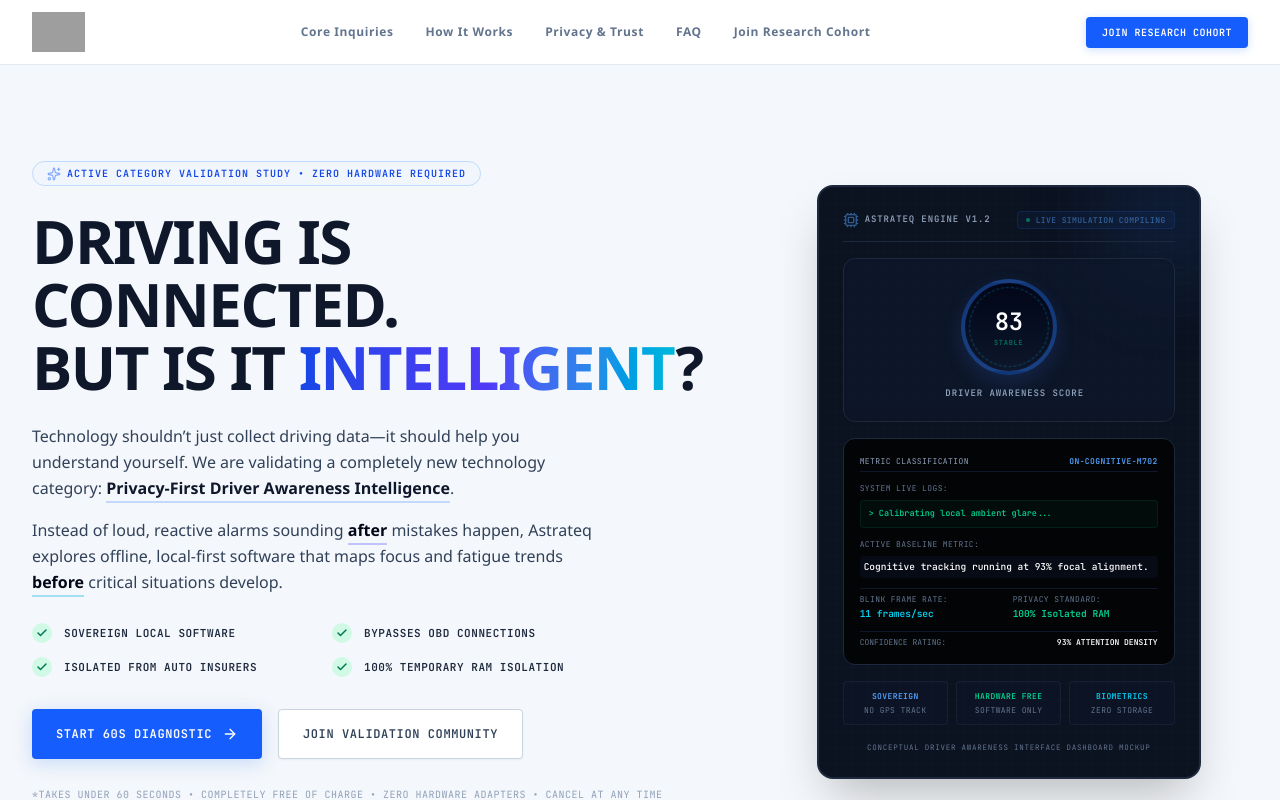
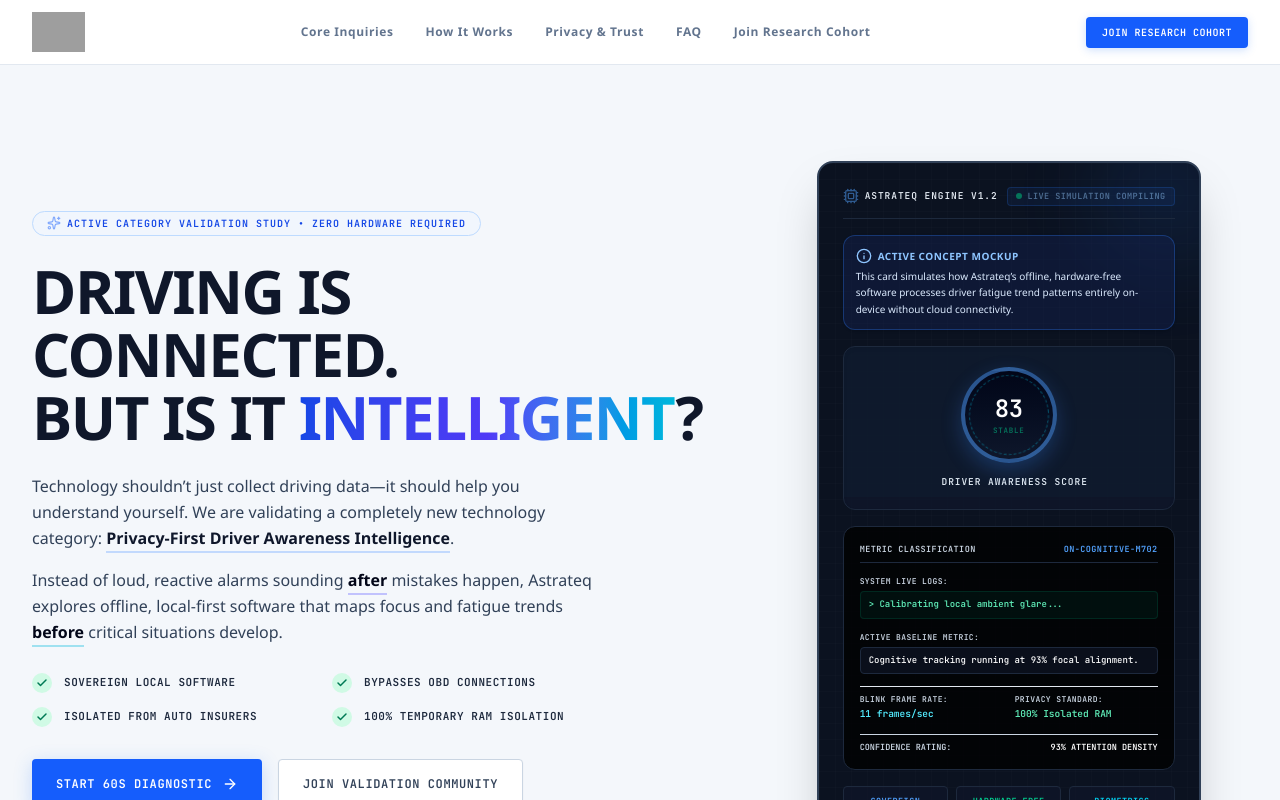
Before and after one commit to MaverickKing17/astrateq-awareness-lab, a React (Vite) app: page / in a window 1280 px wide. Shown: the top 800 px of the page. Built offline with nearby package versions, Linux system fonts and the light colour scheme; grey boxes are pictures that could not be loaded.

Commit message:
style: refine simulated dashboard card UI
Update border colors, hover states, and typography in the simulated dashboard mockup to improve visual contrast and clarity.

```diff
--- a/src/App.tsx
+++ b/src/App.tsx
@@ -305,7 +305,7 @@
 
                   {/* Right Column: Redesigned Simulated Result Dashboard Mockup (Improvement 2, 8, 9) */}
                   <div className="lg:col-span-5 flex justify-center">
-                    <div className="relative w-full max-w-sm rounded-2xl border-2 border-slate-800 bg-[#0B1220] p-6 shadow-2xl overflow-hidden text-white transition-all duration-300 hover:shadow-[0_30px_60px_rgba(59,130,246,0.25)] hover:border-blue-500">
+                    <div className="relative w-full max-w-sm rounded-2xl border-2 border-slate-700 bg-[#0B1220] p-6 shadow-2xl overflow-hidden text-white transition-all duration-300 hover:shadow-[0_30px_60px_rgba(59,130,246,0.3)] hover:border-blue-400">
 
                       {/* Grid lines pattern overlay */}
                       <div className="absolute inset-0 bg-[linear-gradient(to_right,#ffffff03_1px,transparent_1px),linear-gradient(to_bottom,#ffffff03_1px,transparent_1px)] bg-[size:16px_16px] pointer-events-none" />
@@ -314,99 +314,108 @@
                       <div className="relative z-10 space-y-4">
                         {/* Mock App Header */}
                         <div className="flex items-center justify-between border-b border-slate-800 pb-3">
-                          <div className="flex items-center gap-1.5 text-[9px] font-bold font-mono text-slate-400 uppercase tracking-widest">
+                          <div className="flex items-center gap-1.5 text-[9.5px] font-black font-mono text-slate-200 uppercase tracking-widest">
                             <Cpu className="h-4 w-4 text-blue-400 animate-pulse" />
                             <span>ASTRATEQ ENGINE v1.2</span>
                           </div>
-                          <span className="inline-flex items-center gap-1.5 rounded bg-blue-500/10 border border-blue-500/30 px-2 py-0.5 text-[8px] font-bold font-mono text-blue-400 uppercase tracking-wider animate-pulse">
-                            <span className="relative flex h-1 w-1">
+                          <span className="inline-flex items-center gap-1.5 rounded bg-blue-500/15 border border-blue-500/40 px-2 py-0.5 text-[8.5px] font-extrabold font-mono text-blue-300 uppercase tracking-wider animate-pulse">
+                            <span className="relative flex h-1.5 w-1.5">
                               <span className="animate-ping absolute inline-flex h-full w-full rounded-full bg-emerald-400 opacity-75"></span>
-                              <span className="relative inline-flex rounded-full h-1 w-1 bg-emerald-400"></span>
+                              <span className="relative inline-flex rounded-full h-1.5 w-1.5 bg-emerald-400"></span>
                             </span>
                             LIVE SIMULATION COMPILING
                           </span>
                         </div>
 
+                        {/* HIGH-CONTRAST CONCEPT EXPLANATION BANNER */}
+                        <div className="bg-blue-950/40 border border-blue-500/30 rounded-xl p-3 text-[10px] text-blue-100 leading-relaxed shadow-sm">
+                          <p className="font-extrabold uppercase tracking-wider text-blue-300 mb-1 flex items-center gap-1.5">
+                            <Info className="h-4 w-4 text-blue-300 shrink-0" />
+                            Active Concept Mockup
+                          </p>
+                          This card simulates how Astrateq’s offline, hardware-free software processes driver fatigue trend patterns entirely on-device without cloud connectivity.
+                        </div>
+
                         {/* Interactive Telemetry Mock Display */}
-                        <div className="flex flex-col items-center py-5 bg-slate-900/60 rounded-xl border border-slate-800 shadow-inner space-y-3 relative overflow-hidden group">
+                        <div className="flex flex-col items-center py-5 bg-slate-900/80 rounded-xl border border-slate-800 shadow-inner space-y-3 relative overflow-hidden group">
                           {/* Pulsing glow background */}
-                          <div className="absolute inset-0 bg-cyan-500/[0.02] pointer-events-none animate-pulse" />
+                          <div className="absolute inset-0 bg-cyan-500/[0.04] pointer-events-none animate-pulse" />
 
                           {/* Radial Progress Ring representing awareness score */}
-                          <div className="relative flex items-center justify-center h-24 w-24 rounded-full bg-gradient-to-b from-slate-950 to-slate-900 border-4 border-blue-500/40 shadow-[0_8px_20px_rgba(59,130,246,0.15)] transition-transform duration-500 group-hover:scale-105">
-                            <div className="absolute inset-1 rounded-full border border-dashed border-cyan-400/30 animate-[spin_30s_linear_infinite]" />
+                          <div className="relative flex items-center justify-center h-24 w-24 rounded-full bg-gradient-to-b from-slate-950 to-slate-900 border-4 border-blue-400/50 shadow-[0_8px_20px_rgba(59,130,246,0.25)] transition-transform duration-500 group-hover:scale-105">
+                            <div className="absolute inset-1 rounded-full border border-dashed border-cyan-400/40 animate-[spin_30s_linear_infinite]" />
                             <div className="flex flex-col items-center">
                               <span className="text-2xl font-black font-mono tracking-tight text-white transition-all duration-300">
                                 {dashboardScore}
                               </span>
-                              <span className="text-[7px] font-bold text-emerald-400 uppercase tracking-widest font-mono animate-pulse">
+                              <span className="text-[7.5px] font-black text-emerald-400 uppercase tracking-widest font-mono animate-pulse">
                                 STABLE
                               </span>
                             </div>
                           </div>
 
-                          <span className="text-[9px] font-black text-slate-400 uppercase tracking-widest font-mono flex items-center gap-1.5">
+                          <span className="text-[9.5px] font-black text-slate-200 uppercase tracking-widest font-mono flex items-center gap-1.5">
                             <span className="h-1.5 w-1.5 rounded-full bg-emerald-400 animate-ping" />
                             DRIVER AWARENESS SCORE
                           </span>
                         </div>
 
                         {/* Detailed Diagnostic Context Information */}
-                        <div className="bg-black/80 p-4 rounded-xl border border-slate-800 font-mono text-[9.5px] space-y-2.5 text-slate-300">
-                          <div className="flex justify-between border-b border-slate-900 pb-1 text-slate-400 uppercase text-[8px] tracking-wider">
+                        <div className="bg-black/80 p-4 rounded-xl border border-slate-800 font-mono text-[10px] space-y-3 text-slate-200">
+                          <div className="flex justify-between border-b border-slate-800 pb-1.5 text-slate-300 uppercase text-[8.5px] tracking-wider font-extrabold">
                             <span>METRIC CLASSIFICATION</span>
-                            <span className="text-blue-400 font-bold">ON-COGNITIVE-M702</span>
+                            <span className="text-blue-400 font-black">ON-COGNITIVE-M702</span>
                           </div>
 
-                          <div className="space-y-1.5">
-                            <p className="text-slate-500 uppercase text-[8px] tracking-wider">System Live Logs:</p>
-                            <p className="text-emerald-400 font-medium pl-2 bg-emerald-950/20 py-1.5 rounded border border-emerald-900/30 font-mono text-[8.5px] leading-relaxed transition-all duration-300 h-7 flex items-center">
+                          <div className="space-y-1">
+                            <p className="text-slate-300 uppercase text-[8px] tracking-wider font-black">System Live Logs:</p>
+                            <p className="text-emerald-300 font-bold pl-2 bg-emerald-950/30 py-1.5 rounded border border-emerald-900/40 font-mono text-[9px] leading-relaxed transition-all duration-300 h-7 flex items-center">
                               &gt; {mockLogs[activeLogIdx]}
                             </p>
                           </div>
 
-                          <div className="space-y-1.5">
-                            <p className="text-slate-500 uppercase text-[8px] tracking-wider">Active Baseline Metric:</p>
-                            <p className="text-white font-medium pl-1 bg-slate-900/40 py-1 rounded">
+                          <div className="space-y-1">
+                            <p className="text-slate-300 uppercase text-[8px] tracking-wider font-black">Active Baseline Metric:</p>
+                            <p className="text-white font-medium pl-2 bg-slate-900/60 py-1.5 rounded border border-slate-800 text-[9px]">
                               Cognitive tracking running at {attentionLevel}% focal alignment.
                             </p>
                           </div>
 
-                          <div className="grid grid-cols-2 gap-2 pt-1 border-t border-slate-900">
+                          <div className="grid grid-cols-2 gap-3 pt-1.5 border-t border-slate-850">
                             <div>
-                              <p className="text-slate-500 uppercase text-[8px] tracking-wider">Blink Frame Rate:</p>
-                              <p className="text-cyan-400 font-bold mt-0.5">{blinkRate} frames/sec</p>
+                              <p className="text-slate-300 uppercase text-[8px] tracking-wider font-black">Blink Frame Rate:</p>
+                              <p className="text-cyan-300 font-extrabold mt-0.5 text-[9.5px]">{blinkRate} frames/sec</p>
                             </div>
                             <div>
-                              <p className="text-slate-500 uppercase text-[8px] tracking-wider">Privacy Standard:</p>
-                              <p className="text-emerald-400 font-bold mt-0.5">100% Isolated RAM</p>
+                              <p className="text-slate-300 uppercase text-[8px] tracking-wider font-black">Privacy Standard:</p>
+                              <p className="text-emerald-300 font-extrabold mt-0.5 text-[9.5px]">100% Isolated RAM</p>
                             </div>
                           </div>
 
-                          <div className="flex justify-between pt-1 border-t border-slate-900 text-slate-500 text-[8px]">
+                          <div className="flex justify-between pt-1.5 border-t border-slate-850 text-slate-300 text-[8.5px] font-bold">
                             <span>CONFIDENCE RATING:</span>
-                            <span className="text-white font-bold">{attentionLevel}% ATTENTION DENSITY</span>
+                            <span className="text-white font-black">{attentionLevel}% ATTENTION DENSITY</span>
                           </div>
                         </div>
 
                         {/* Software Quick Spec Badges */}
-                        <div className="grid grid-cols-3 gap-2 text-center text-[8px] font-mono uppercase tracking-wider">
-                          <div className="p-2 bg-slate-900/40 rounded border border-slate-800/60 transition-all hover:border-slate-700">
+                        <div className="grid grid-cols-3 gap-2 text-center text-[8.5px] font-mono uppercase tracking-wider">
+                          <div className="p-2 bg-slate-900/60 rounded border border-slate-800 transition-all hover:border-slate-700">
                             <p className="text-blue-400 font-black">SOVEREIGN</p>
-                            <p className="text-slate-500 mt-0.5">NO GPS TRACK</p>
+                            <p className="text-slate-300 mt-0.5 font-bold">NO GPS TRACK</p>
                           </div>
-                          <div className="p-2 bg-slate-900/40 rounded border border-slate-800/60 transition-all hover:border-slate-700">
+                          <div className="p-2 bg-slate-900/60 rounded border border-slate-800 transition-all hover:border-slate-700">
                             <p className="text-emerald-400 font-black">HARDWARE FREE</p>
-                            <p className="text-slate-500 mt-0.5">SOFTWARE ONLY</p>
+                            <p className="text-slate-300 mt-0.5 font-bold">SOFTWARE ONLY</p>
                           </div>
-                          <div className="p-2 bg-slate-900/40 rounded border border-slate-800/60 transition-all hover:border-slate-700">
+                          <div className="p-2 bg-slate-900/60 rounded border border-slate-800 transition-all hover:border-slate-700">
                             <p className="text-cyan-400 font-black">BIOMETRICS</p>
-                            <p className="text-slate-500 mt-0.5">ZERO STORAGE</p>
+                            <p className="text-slate-300 mt-0.5 font-bold">ZERO STORAGE</p>
                           </div>
                         </div>
 
-                        <p className="text-[7.5px] font-mono text-slate-500 text-center uppercase tracking-widest leading-relaxed">
-                          Conceptual Driver Awareness Interface Dashboard Mockup
+                        <p className="text-[9px] font-mono text-slate-400 text-center uppercase tracking-widest leading-relaxed font-bold bg-slate-900/40 py-1.5 rounded-lg border border-slate-800/40">
+                          💡 Conceptual App Interface Simulation
                         </p>
                       </div>
                     </div>
```
